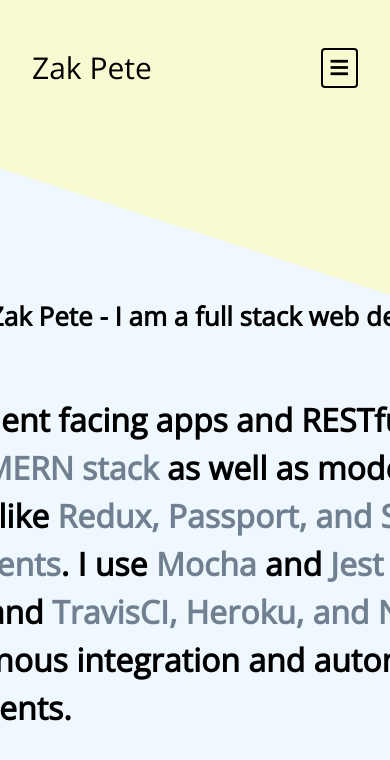
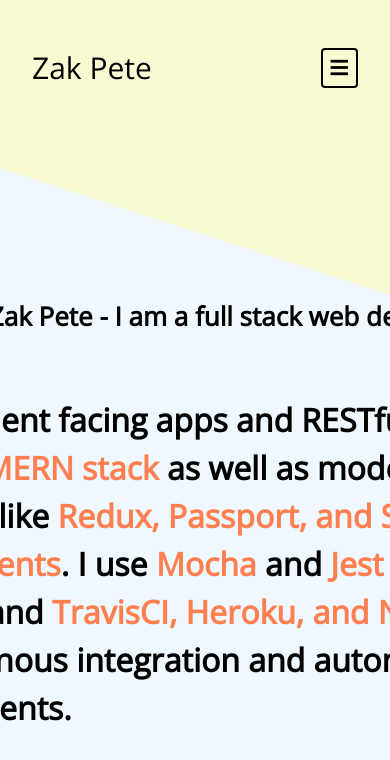
Before and after one commit to HurricanePete/HurricanePete-Portfolio, a React (Create React App) app: page / in a window 390 px wide. Shown: the top 760 px of the page. Built offline with nearby package versions, Linux system fonts and the light colour scheme; what react-animations would draw is missing.

Commit message:
change to mobile layout and color of highlighted text

```diff
--- a/src/components/styles/intro.css
+++ b/src/components/styles/intro.css
@@ -18,7 +18,7 @@
 }
 
 span.highlight {
-	color: slategrey;
+	color: coral;
 }
 
 @media only screen and (min-width: 1000px) {
--- a/src/components/styles/nav.css
+++ b/src/components/styles/nav.css
@@ -71,3 +71,9 @@
     	padding: 3rem 2rem 0 2rem;
 	}
 }
+
+@media only screen and (min-width: 1700px) {
+	nav:after {
+		height: 80%;
+	}
+}
--- a/src/components/styles/projectsTile.css
+++ b/src/components/styles/projectsTile.css
@@ -36,7 +36,7 @@
 
 ul.tech > li {
 	margin-bottom: 0.5rem;
-    color: white;
+    color: coral;
     padding-right: 0.5rem;
     font-weight: 600;
     font-size: large;
```
